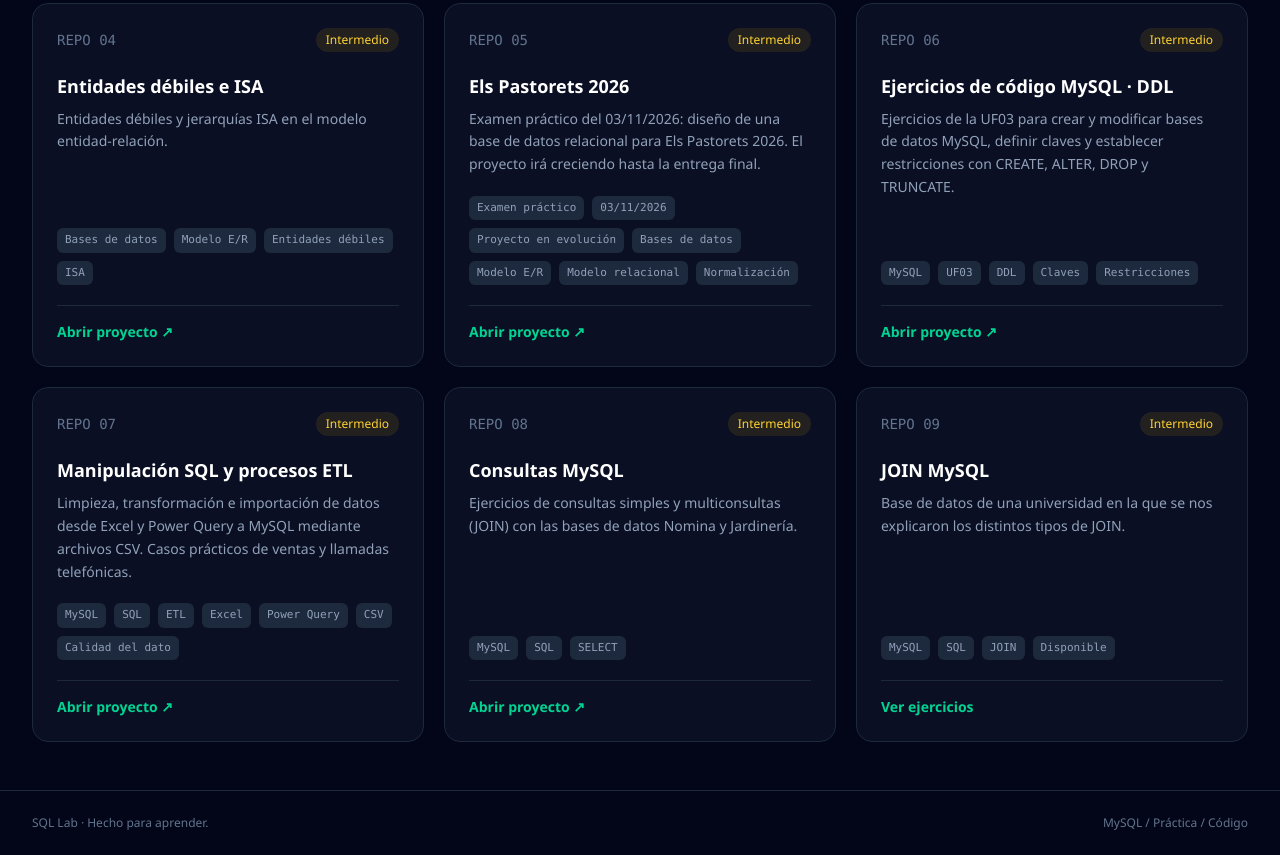
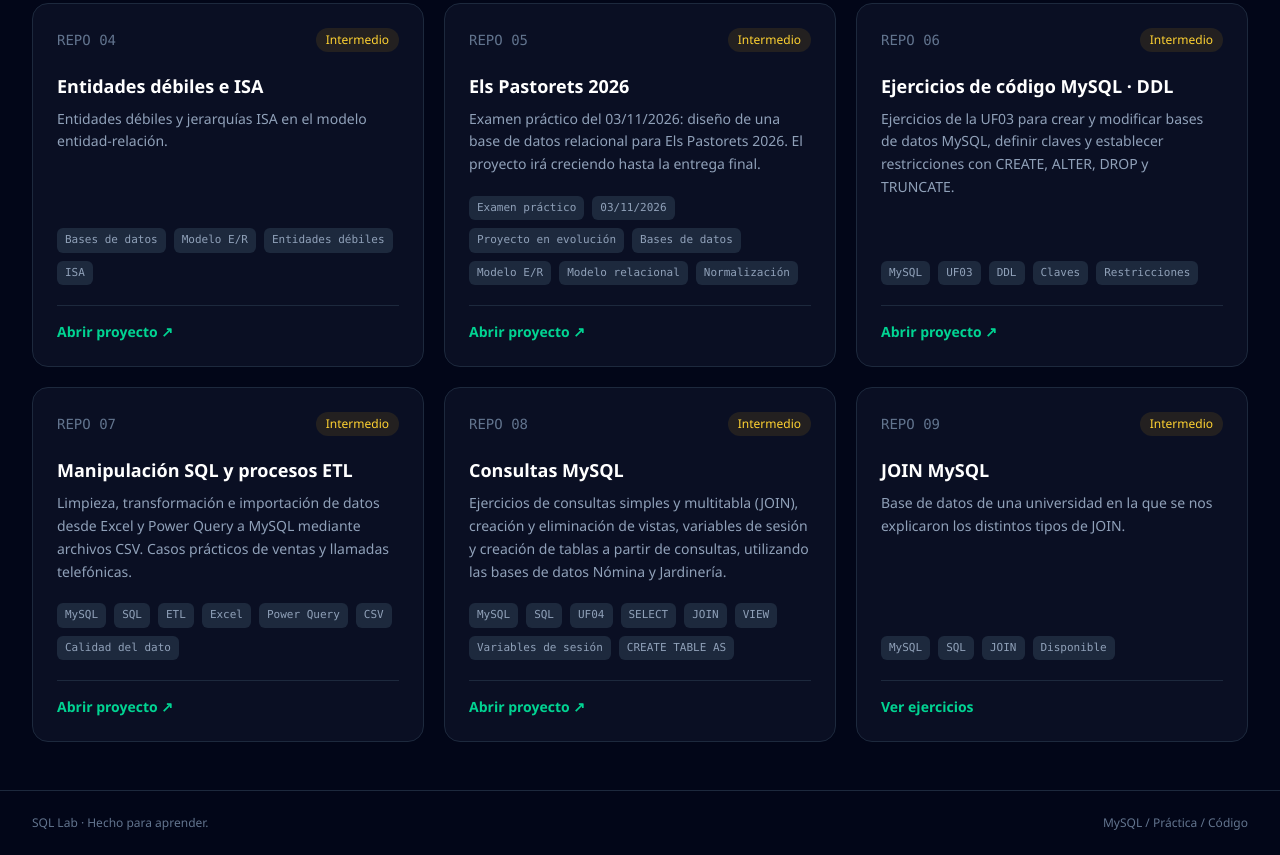
Before and after one commit to fontanillus/ejercicios-bases-de-datos, a plain HTML site: page index.html in a window 1280 px wide. Shown: the part 1139-1994 px from the top of the page. Drawn offline with nearby package versions, Linux system fonts and the light colour scheme.

Commit message:
Add files via upload

```diff
--- a/index.html
+++ b/index.html
@@ -147,8 +147,8 @@
         {
           title: "Consultas MySQL",
           level: "Intermedio",
-          description: "Ejercicios de consultas simples y multiconsultas (JOIN) con las bases de datos Nomina y Jardinería.",
-          tags: ["MySQL", "SQL", "SELECT"],
+          description: "Ejercicios de consultas simples y multitabla (JOIN), creación y eliminación de vistas, variables de sesión y creación de tablas a partir de consultas, utilizando las bases de datos Nómina y Jardinería.",
+          tags: ["MySQL", "SQL", "UF04", "SELECT", "JOIN", "VIEW", "Variables de sesión", "CREATE TABLE AS"],
           url: "https://fontanillus.github.io/consultas_mysql/"
         },
         {
```
